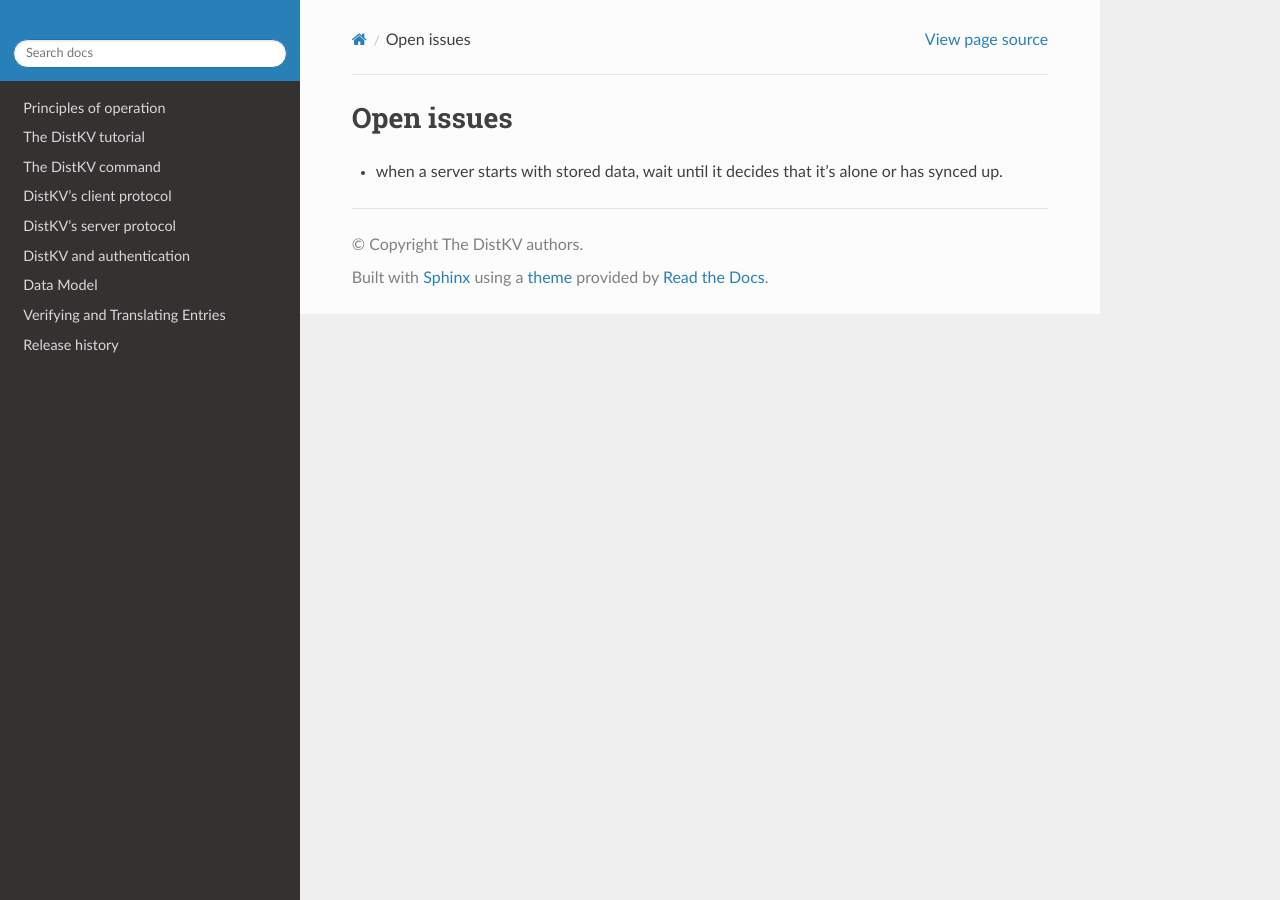
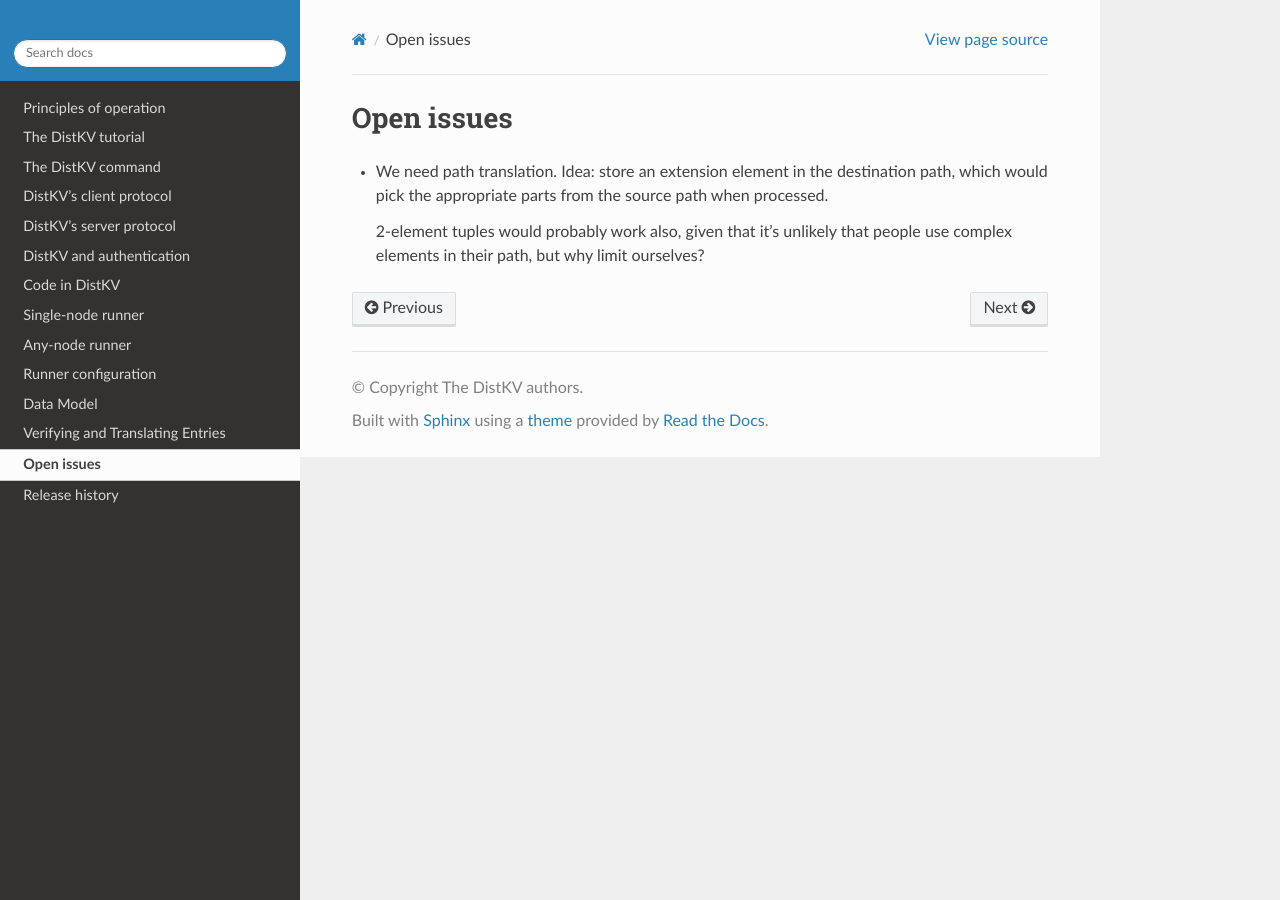
Before and after one commit to M-o-a-T/moat-kv, a Sphinx documentation site: the page built from docs/source/TODO.rst, in a window 1280 px wide. Built offline with Sphinx 7.4.7 and the Read the Docs theme 2.0.0, drawn with Linux system fonts in a browser that asks for light colours; pages that are not in the unit, such as notebooks, are missing from menus.

Commit message:
doc links, TODO

```diff
--- a/docs/source/TODO.rst
+++ b/docs/source/TODO.rst
@@ -1,5 +1,9 @@
 Open issues
 ===========
 
-* when a server starts with stored data, wait until it decides that it's
-  alone or has synced up.
+* We need path translation. Idea: store an extension element in the
+  destination path, which would pick the appropriate parts from the
+  source path when processed.
+
+  2-element tuples would probably work also, given that it's unlikely that
+  people use complex elements in their path, but why limit ourselves?
--- a/docs/source/index.rst
+++ b/docs/source/index.rst
@@ -52,8 +52,12 @@
    client_protocol.rst
    server_protocol.rst
    auth.rst
+   acl.rst
+   code.rst
    model.rst
    translator.rst
+
+   TODO.rst
    history.rst
 
 ====================
```
